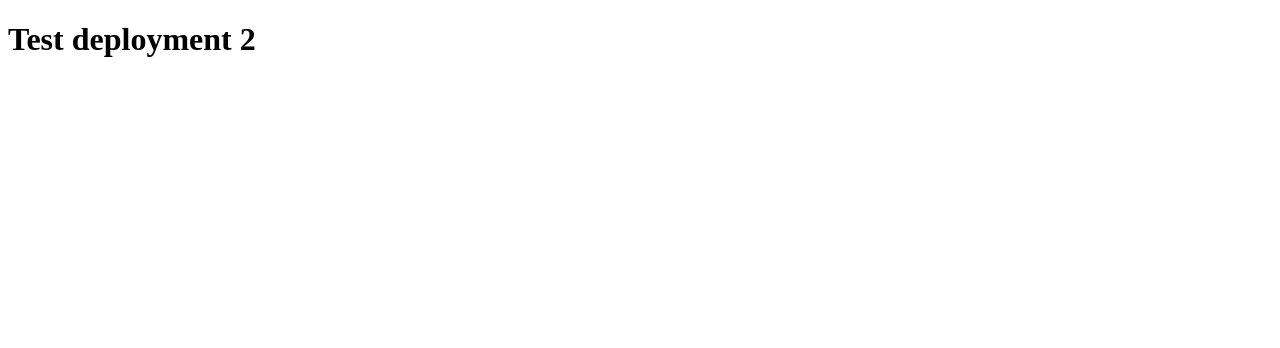
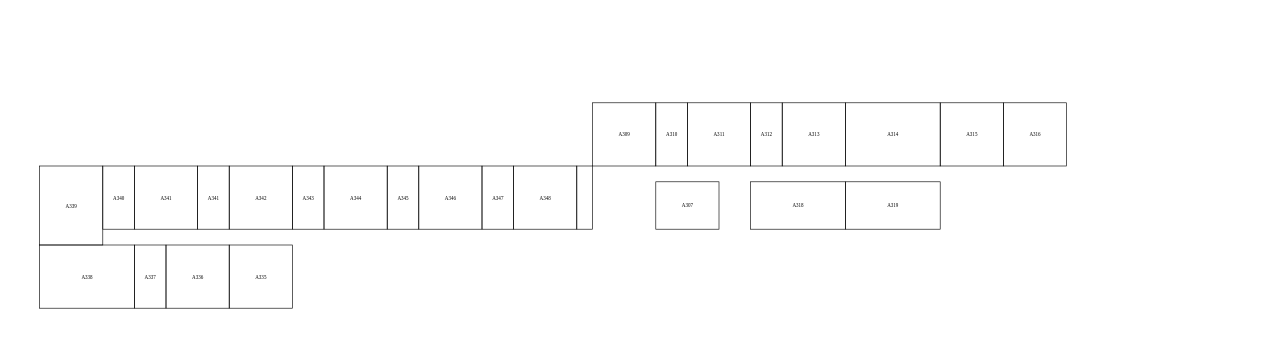
Before and after one commit to Infopisteprojekti/infopiste, a React (Vite) app in the folder frontend/: page / in a window 1280 px wide. Shown: the top 348 px of the page. Built offline with nearby package versions, Linux system fonts and the light colour scheme.

Commit message:
change App.jsx back to using Floorplan

```diff
--- a/frontend/src/App.jsx
+++ b/frontend/src/App.jsx
@@ -4,7 +4,7 @@ function App() {
   return (
     <>
       <div>
-        <h1>Test deployment 2</h1>
+        <Floorplan />
       </div>
     </>
   );
```
